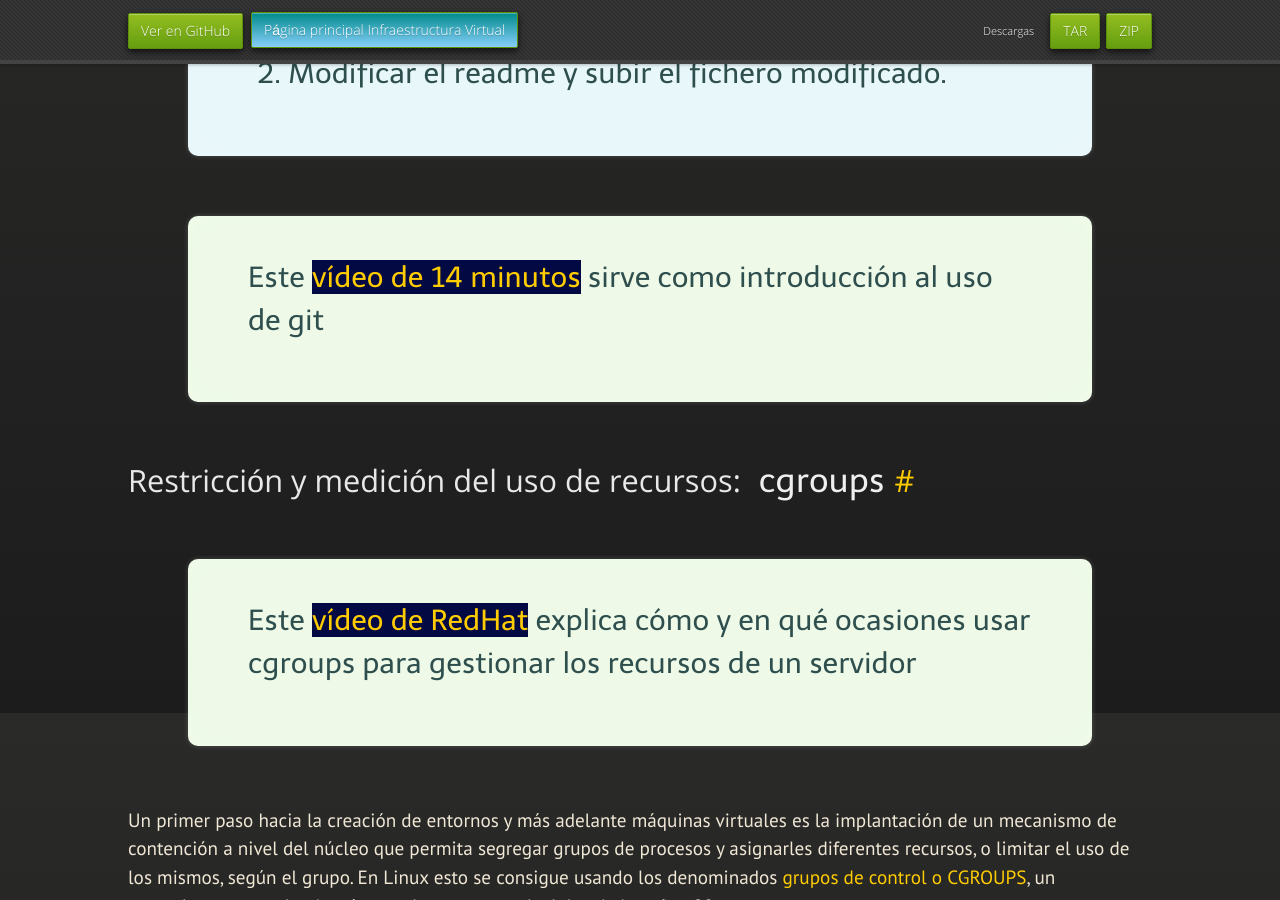
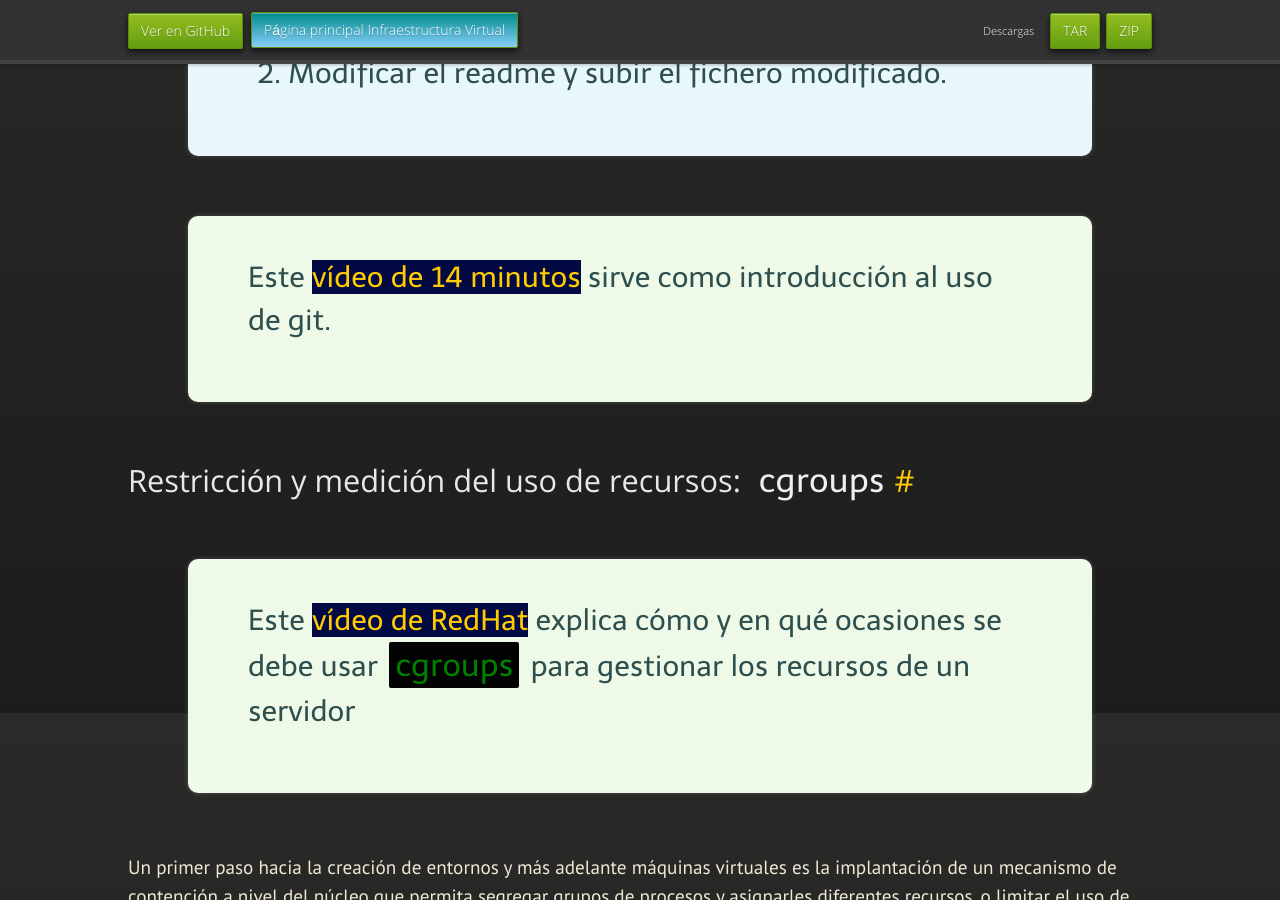
Before and after one commit to JJ/IV, a Jekyll site: the page built from documentos/temas/Intro_concepto_y_soporte_fisico.md, in a window 1280 px wide and 900 px high, scrolled down 7387 px. Built offline with Jekyll 4.4.1, drawn with Linux system fonts in a browser that asks for light colours; nearby versions of some CDN libraries; some web fonts are replaced; some of the changed text lies outside the part shown.

Commit message:
Sync documentos/temas/Intro_concepto_y_soporte_fisico.md de master a gh-pages

```diff
--- a/documentos/temas/Intro_concepto_y_soporte_fisico.md
+++ b/documentos/temas/Intro_concepto_y_soporte_fisico.md
@@ -289,7 +289,7 @@ opción de incluir el fichero Readme.
 <div class='nota' markdown='1'>
 
 Este [vídeo de 14 minutos](http://www.youtube.com/watch?v=ygbWIJWe29Y)
-sirve como introducción al uso de git
+sirve como introducción al uso de git.
 
 </div>
 
@@ -300,7 +300,7 @@ Restricción y medición del uso de recursos: `cgroups`
 <div class='nota' markdown='1'>
 
 Este [vídeo de RedHat](http://www.youtube.com/watch?v=KX5QV4LId_c)
-explica cómo y en qué ocasiones usar cgroups para gestionar los
+explica cómo y en qué ocasiones se debe usar `cgroups` para gestionar los
 recursos de un servidor
 
 </div>
```
Also changed, not shown: other parts of documentos/temas/Intro_concepto_y_soporte_fisico.md (+1 -1 lines).
